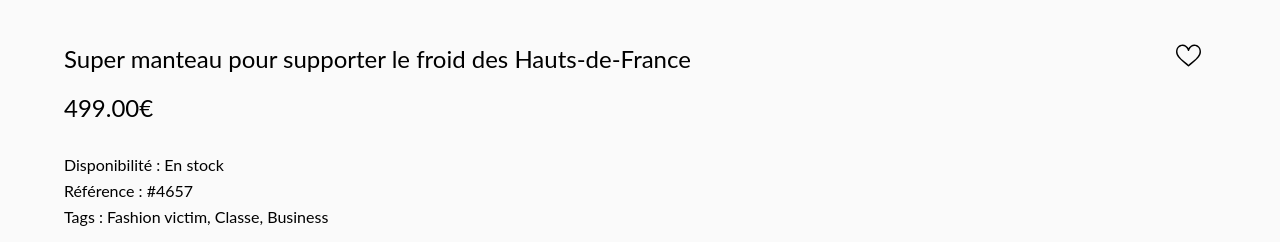
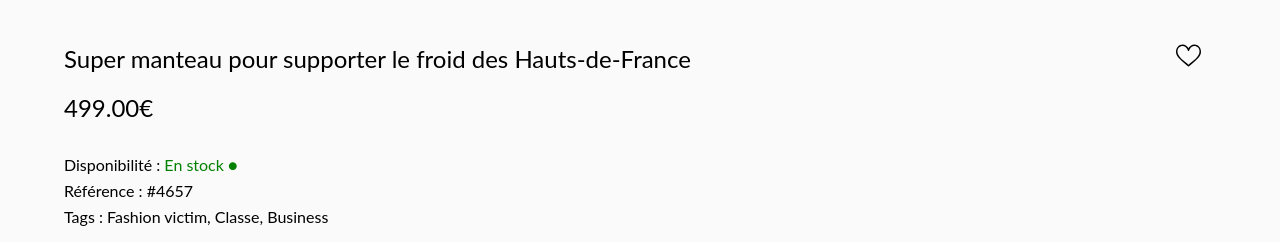
Before and after one commit to Lucasbeneston/goweb_store, a React (Create React App) app: page / in a window 1280 px wide. Shown: the part 1719-1961 px from the top of the page. Built offline with nearby package versions, Linux system fonts and the light colour scheme.

Commit message:
:lipstick: Color inStock / soldOut :lipstick:

```diff
--- a/src/components/molecules/ItemForm/ItemForm.jsx
+++ b/src/components/molecules/ItemForm/ItemForm.jsx
@@ -17,7 +17,7 @@ export default function ItemForm() {
     price: Items.price,
     color: null,
     size: null,
-    quantity: 0,
+    quantity: 1,
     image: Items.images[0],
     reference: Items.reference,
   });
@@ -25,13 +25,7 @@ export default function ItemForm() {
   const { color, size, quantity } = selectedValues;
 
   const disabled = () => {
-    if (
-      color !== null &&
-      color !== "" &&
-      size !== null &&
-      size !== "" &&
-      quantity !== 0
-    ) {
+    if (color !== null && color !== "" && size !== null && size !== "") {
       setIsDisabled(false);
       setSelectedValues({
         ...selectedValues,
@@ -112,7 +106,7 @@ export default function ItemForm() {
             }
           }}
           onClickDecrease={() => {
-            if (quantity > 0) {
+            if (quantity > 1) {
               setSelectedValues({
                 ...selectedValues,
                 quantity: quantity - 1,
--- a/src/components/organisms/InformationsItem/InformationsItem.jsx
+++ b/src/components/organisms/InformationsItem/InformationsItem.jsx
@@ -31,7 +31,16 @@ export default function InformationsItem() {
       <h3 className="informationsItem_price">{Items.price}.00€</h3>
 
       <div className="informationsItem_logistic">
-        <h4>Disponibilité : {Items.disponibility}</h4>
+        <h4>
+          Disponibilité :{" "}
+          <span
+            className={`informationsItem_logistic_${
+              Items.disponibility === "En stock" ? "inStock" : "soldOut"
+            }`}
+          >
+            {Items.disponibility} &#9679;
+          </span>
+        </h4>
         <h4>Référence : {Items.reference}</h4>
         <h4>Tags : {Items.tags.map((tag) => tag).join(", ")}</h4>
       </div>
--- a/src/components/organisms/InformationsItem/InformationsItem.scss
+++ b/src/components/organisms/InformationsItem/InformationsItem.scss
@@ -27,6 +27,13 @@
     font-size: 1.6rem;
     line-height: 1.6;
     margin-bottom: 30px;
+
+    &_inStock {
+      color: green;
+    }
+    &_soldOut {
+      color: red;
+    }
   }
 
   &_description {
```
Also changed, not shown: 1 other file (tests, documents, lock files or other folders).
